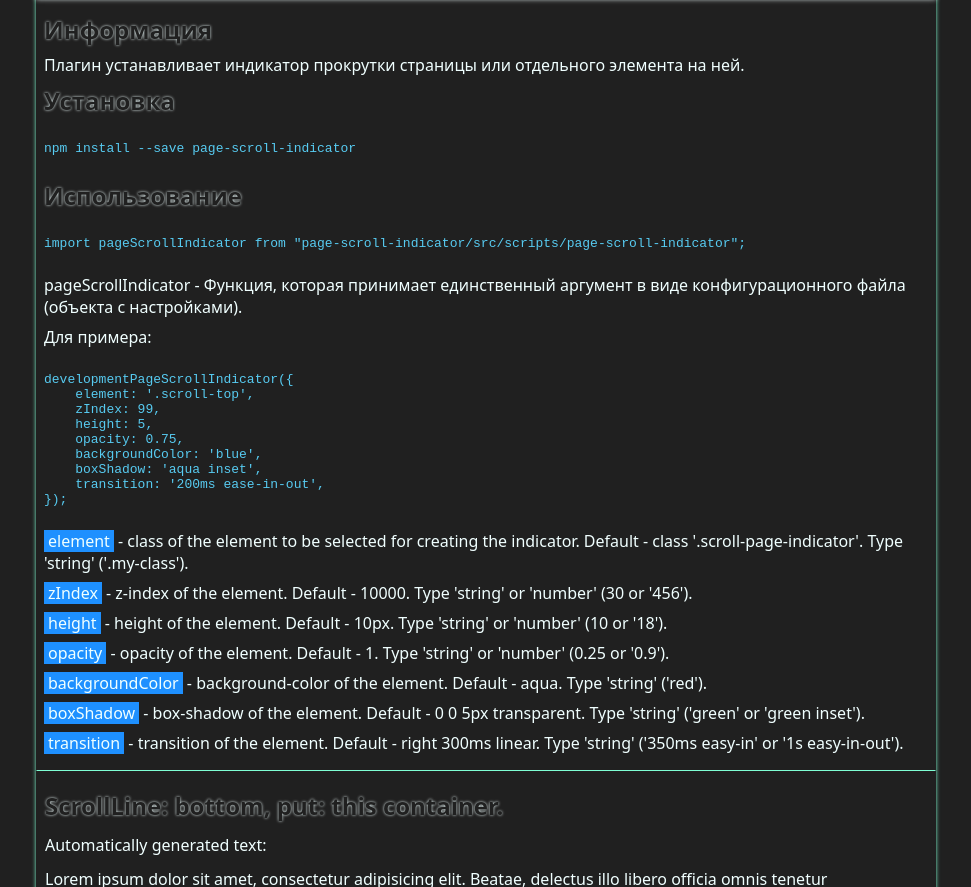
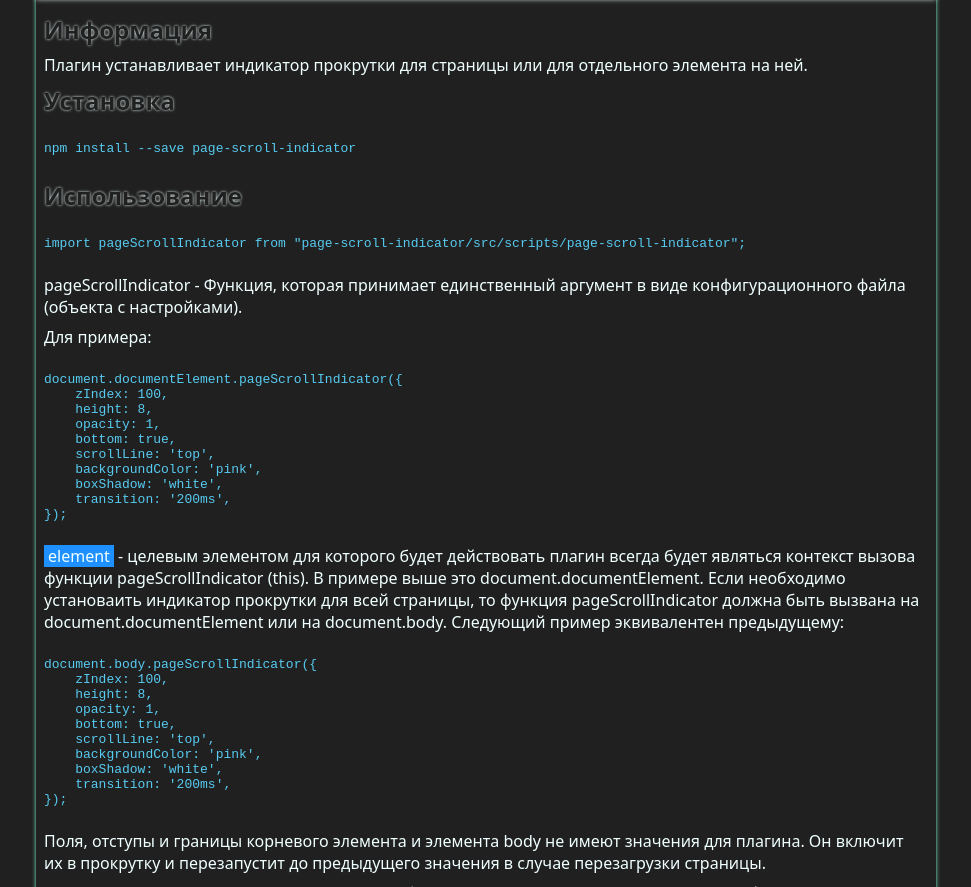
Before and after one commit to DenisLopatin/page-scroll-indicator, a website built with webpack: page src/index.html in a window 1280 px wide. Shown: the part 65-952 px from the top of the page, without its empty margins (154-1125 px from the left). Built offline with nearby package versions, Linux system fonts and the light colour scheme.

Commit message:
fifth update for plugin version 2.0.0

```diff
--- a/package.json
+++ b/package.json
@@ -2,7 +2,7 @@
     "name": "page-scroll-indicator",
     "version": "1.0.15",
     "description": "The page scroll indicator for site",
-    "main": "./dist/page-scroll-indicator.js",
+    "main": "./src/scripts/page-scroll-indicator.js",
     "scripts": {
         "production": "cross-env NODE_ENV=production webpack",
         "development": "cross-env NODE_ENV=development webpack",
--- a/src/index.html
+++ b/src/index.html
@@ -46,7 +46,7 @@
 
         .example-one,
         .example-two {
-            min-height: 120vh;
+            min-height: 200vh;
             border: 1px solid transparent;
             border-top-color: aquamarine;
             border-bottom-color: aquamarine;
@@ -89,9 +89,6 @@
     </style>
 </head>
 <body>
-
-<div class='scroll-indicator'></div>
-
 <main class='container'>
     <header class='header'>
         <h2 class='heading'>
@@ -104,7 +101,7 @@
         </h2>
 
         <p class='text'>
-            Плагин устанавливает индикатор прокрутки страницы или отдельного элемента на ней.
+            Плагин устанавливает индикатор прокрутки для страницы или для отдельного элемента на ней.
         </p>
 
         <h2 class='heading'>
@@ -132,43 +129,77 @@ import pageScrollIndicator from "page-scroll-indicator/src/scripts/page-scroll-i
         </p>
 
         <pre>
-developmentPageScrollIndicator({
-    element: '.scroll-top',
-    zIndex: 99,
-    height: 5,
-    opacity: 0.75,
-    backgroundColor: 'blue',
-    boxShadow: 'aqua inset',
-    transition: '200ms ease-in-out',
+document.documentElement.pageScrollIndicator({
+    zIndex: 100,
+    height: 8,
+    opacity: 1,
+    bottom: true,
+    scrollLine: 'top',
+    backgroundColor: 'pink',
+    boxShadow: 'white',
+    transition: '200ms',
 });
         </pre>
 
         <p class='text'>
-            <span class='info'>element</span> - class of the element to be selected for creating the indicator. Default - class '.scroll-page-indicator'. Type 'string' ('.my-class').
+            <span class='info'>element</span> - целевым элементом для которого будет действовать плагин всегда будет являться контекст вызова функции pageScrollIndicator (this). В примере выше это document.documentElement. Если необходимо установаить индикатор прокрутки для всей страницы, то функция pageScrollIndicator должна быть вызвана на document.documentElement или на document.body. Следующий пример эквивалентен предыдущему:
+        </p>
+
+        <pre>
+document.body.pageScrollIndicator({
+    zIndex: 100,
+    height: 8,
+    opacity: 1,
+    bottom: true,
+    scrollLine: 'top',
+    backgroundColor: 'pink',
+    boxShadow: 'white',
+    transition: '200ms',
+});
+        </pre>
+
+        <p class='text'>
+            Поля, отступы и границы корневого элемента и элемента body не имеют значения для плагина. Он включит их в прокрутку и перезапустит до предыдущего значения в случае перезагрузки страницы.
         </p>
 
         <p class='text'>
-            <span class='info'>zIndex</span> - z-index of the element. Default - 10000. Type 'string' or 'number' (30 or '456').
+            В предложениях ниже под словом "элемент", будет подразумеваться не контекст вызова функции pageScrollIndicator, а созданный плагином элемент "div", который будет исполнять роль индикатора прокрутки.
         </p>
 
         <p class='text'>
-            <span class='info'>height</span> - height of the element. Default - 10px. Type 'string' or 'number' (10 or '18').
+            <span class='info'>zIndex</span> - z-index элемента. По умолчанию - 10000. Тип 'string' или 'number' (30 или '456').
         </p>
 
         <p class='text'>
-            <span class='info'>opacity</span> - opacity of the element. Default - 1. Type 'string' or 'number' (0.25 or '0.9').
+            <span class='info'>height</span> - ширина элемента. По умолчанию - 10px. Тип 'string' или 'number' (10 или '18').
         </p>
 
         <p class='text'>
-            <span class='info'>backgroundColor</span> - background-color of the element. Default - aqua. Type 'string' ('red').
+            <span class='info'>opacity</span> - прозрачность элемента. По умолчанию - 1. Тип 'string' или 'number' (0.25 или '0.9').
         </p>
 
         <p class='text'>
-            <span class='info'>boxShadow</span> - box-shadow of the element. Default - 0 0 5px transparent. Type 'string' ('green' or 'green inset').
+            <span class='info'>backgroundColor</span> - цвет фона элемента. По умолчанию - aqua. Тип 'string' ('red' или '#6242d2').
         </p>
 
         <p class='text'>
-            <span class='info'>transition</span> - transition of the element. Default - right 300ms linear. Type 'string' ('350ms easy-in' or '1s easy-in-out').
+            <span class='info'>boxShadow</span> - тень элемента. По умолчанию - 0 0 5px transparent. Тип 'string' ('green', 'green inset' или '#6242d2').
+        </p>
+
+        <p class='text'>
+            <span class='info'>transition</span> - скорость анимация элемента. По умолчанию - right 300ms linear. Тип 'string' ('350ms' или '1s').
+        </p>
+
+        <p class='text'>
+            <span class='info'>bottom</span> - расположение элемента на странице. Это означает, что нельзя применять это поле в том случае, если вы хотите положить индикатор прокрутки в элемент, на котором он был вызван используя поле "put: true". В этом случае данное поле будет проигнорировано. По умолчанию - false. Тип boolean (true или false).
+        </p>
+
+        <p class='text'>
+            <span class='info'>put</span> - расположить элемент в текущем контексте. Если применить это поле, то индикатор прокрутки будет расположен внутри текущего контекста. По умолчанию - false. Тип boolean (true или false)
+        </p>
+
+        <p class='text'>
+            <span class='info'>scrollLine</span> - настраивает ориентир для индикатора прокрутки. Если задано "top", то плагин подождет, пока верхний край элемента (родительского элемента индикатора, this) будет расположен в верху окна браузера, и только после этого индикатор начнет свою работу и закончит ее, когда нижний край элемента будет расположен в верху окна браузера. Если установлено значение "bottom", плагин так-же будет ждать пока верхний край элемента (родительского элемента индикатора, this) будет расположен в верху окна браузера, но он выполнят свою работу по мере видимости элемента на странице, и заканчивает выполнение когда нижний край элемента будет в пределах видимости окна браузера. По умолчанию - 'bottom'. Тип 'string' ('top' или 'bottom'). Примеры приведены ниже.
         </p>
     </section>
     <section class="section-second" data-languade="en">
@@ -178,22 +209,11 @@ developmentPageScrollIndicator({
         <h2 class="heading">
             ScrollLine: bottom, put: this container.
         </h2>
-
-        <p class="text">Automatically generated text:</p>
-
-        <p class="text">
-            Lorem ipsum dolor sit amet, consectetur adipisicing elit. Beatae, delectus illo libero officia omnis tenetur voluptatem? Commodi consequuntur dolore explicabo. Accusantium cumque debitis dolores dolorum illo magnam minus reprehenderit sint. Lorem ipsum dolor sit amet, consectetur adipisicing elit. Adipisci blanditiis officiis quasi quia quod? Ab accusamus, asperiores at dolorum eveniet fuga iste nesciunt nobis nulla officia quidem ratione rem, reprehenderit. Lorem ipsum dolor sit amet, consectetur adipisicing elit. Ab adipisci aperiam blanditiis consequuntur cupiditate debitis delectus et eveniet excepturi fuga iusto nobis, quae quod quos reiciendis rem rerum voluptas voluptatem?
-        </p>
     </div>
     <div class="example-two">
         <h2 class="heading">
             ScrollLine: top, put: this container.
         </h2>
-        <p class="text">Automatically generated text:</p>
-
-        <p class="text">
-            Lorem ipsum dolor sit amet, consectetur adipisicing elit. Beatae, delectus illo libero officia omnis tenetur voluptatem? Commodi consequuntur dolore explicabo. Accusantium cumque debitis dolores dolorum illo magnam minus reprehenderit sint. Lorem ipsum dolor sit amet, consectetur adipisicing elit. Adipisci blanditiis officiis quasi quia quod? Ab accusamus, asperiores at dolorum eveniet fuga iste nesciunt nobis nulla officia quidem ratione rem, reprehenderit. Lorem ipsum dolor sit amet, consectetur adipisicing elit. Ab adipisci aperiam blanditiis consequuntur cupiditate debitis delectus et eveniet excepturi fuga iusto nobis, quae quod quos reiciendis rem rerum voluptas voluptatem?
-        </p>
     </div>
     <footer class='footer'>
         (c) Page Scroll Indicator
--- a/src/scripts/main.js
+++ b/src/scripts/main.js
@@ -3,30 +3,35 @@ import pageScrollIndicator from './page-scroll-indicator';
 
 Element.prototype.pageScrollIndicator = pageScrollIndicator;
 
+document.documentElement.pageScrollIndicator({
+    zIndex: 100,
+    height: 8,
+    opacity: 1,
+    bottom: true,
+    scrollLine: 'top',
+    backgroundColor: 'pink',
+    boxShadow: 'white',
+    transition: '200ms',
+});
+
+document.querySelector('.example-one').pageScrollIndicator({
+    zIndex: 100,
+    height: 10,
+    opacity: 0.5,
+    put: true,
+    scrollLine: 'bottom',
+    backgroundColor: '#6242d2',
+    boxShadow: 'white',
+    transition: '200ms',
+});
+
 document.querySelector('.example-two').pageScrollIndicator({
-    element: '.scroll-indicator',
-    zIndex: 10000,
-    // bottom: true,
+    zIndex: 100,
     height: 5,
     opacity: 0.7,
-    track: 'example-two',
-    put: 'example-two',
+    put: true,
     scrollLine: 'top',
-    backgroundColor: 'green',
-    boxShadow: 'red',
+    backgroundColor: 'aqua',
+    boxShadow: 'blue',
     transition: '400ms',
 });
-
-// pageScrollIndicator({
-//     element: '.scroll-indicator',
-//     zIndex: 10000,
-//     // bottom: true,
-//     height: 5,
-//     opacity: 0.7,
-//     track: 'example-two',
-//     // put: 'empty1',
-//     scrollLine: 'top',
-//     backgroundColor: 'green',
-//     boxShadow: 'red',
-//     transition: '400ms',
-// });
--- a/src/scripts/page-scroll-indicator.js
+++ b/src/scripts/page-scroll-indicator.js
@@ -1,19 +1,18 @@
 /** put scroll indicator in container
- * @param { string } elementPut - name of container for scroll
+ * @param { HTMLElement } target - name of container for scroll
  * @param { HTMLElement } scrollPageIndicator - HTMLElement div for scroll
  * */
 
-function putIn(elementPut, scrollPageIndicator) {
+function putIn(target, scrollPageIndicator) {
     try {
-        const container = document.querySelector(`.${elementPut}`);
         const getOffset = () => {
-            const top = container.getBoundingClientRect().top * -1;
+            const top = target.getBoundingClientRect().top * -1;
             scrollPageIndicator.style.top = `${top}px`;
         };
-        container.style.position = 'relative';
-        container.style.overflowX = 'hidden';
+        target.style.position = 'relative';
+        target.style.overflowX = 'hidden';
         scrollPageIndicator.style.position = 'absolute';
-        container.append(scrollPageIndicator);
+        target.append(scrollPageIndicator);
         window.addEventListener('scroll', getOffset);
     } catch (err) {
         throw new Error(err);
@@ -104,9 +103,9 @@ function coverTheEntireContent(scrollPageIndicator) {
 
 function pageScrollIndicator(config) {
     try {
-        const element = document.querySelector(
-            config.element || '.scroll-page-indicator',
-        );
+        const target = this;
+        const isForPage = target.tagName === 'HTML' || target.tagName === 'BODY';
+        const element = document.createElement('div');
         element.style.position = 'fixed';
         element.style.zIndex = `${String(config.zIndex)}` || '10000';
         config.bottom
@@ -117,28 +116,22 @@ function pageScrollIndicator(config) {
         element.style.height = `${String(config.height)}px` || '10px';
         element.style.opacity = `${String(config.opacity)}` || '1';
         element.style.backgroundColor = config.backgroundColor || 'aqua';
-        element.style.boxShadow = `0 0 5px ${
-            config.boxShadow || 'transparent'
-        }`;
-        element.style.transition = `right
-        ${config.transition || '300ms'} linear
-        `;
-        if (config.put) {
-            putIn(config.put, element);
+        element.style.boxShadow = `0 0 5px ${config.boxShadow || 'transparent'}`;
+        element.style.transition = `right ${config.transition || '300ms'} linear`;
+        if (config.put && !isForPage) {
+            putIn(target, element);
         }
-        console.log(this);
-        if (config.track) {
-            // const trackElement = document.querySelector(`.${config.track}`);
-            const trackElement = this;
-            const offsetTop = trackElement.getBoundingClientRect().top + window.pageYOffset;
+        if (!isForPage) {
+            const offsetTop = target.getBoundingClientRect().top + window.pageYOffset;
             const scrollLine = config.scrollLine || 'bottom';
             window.addEventListener(
                 'scroll',
                 coverTheTrackContent.bind(
-                    null, element, trackElement, offsetTop, scrollLine,
+                    null, element, target, offsetTop, scrollLine,
                 ),
             );
         } else {
+            document.body.append(element);
             window.addEventListener(
                 'scroll',
                 coverTheEntireContent.bind(null, element),
@@ -149,4 +142,11 @@ function pageScrollIndicator(config) {
     }
 }
 
+Element.prototype.pageScrollIndicator = pageScrollIndicator;
+if (window.jQuery) {
+    (function jQuery($) {
+        $.pageScrollIndicator = pageScrollIndicator;
+    }(window.jQuery));
+}
+
 export default pageScrollIndicator;
```
